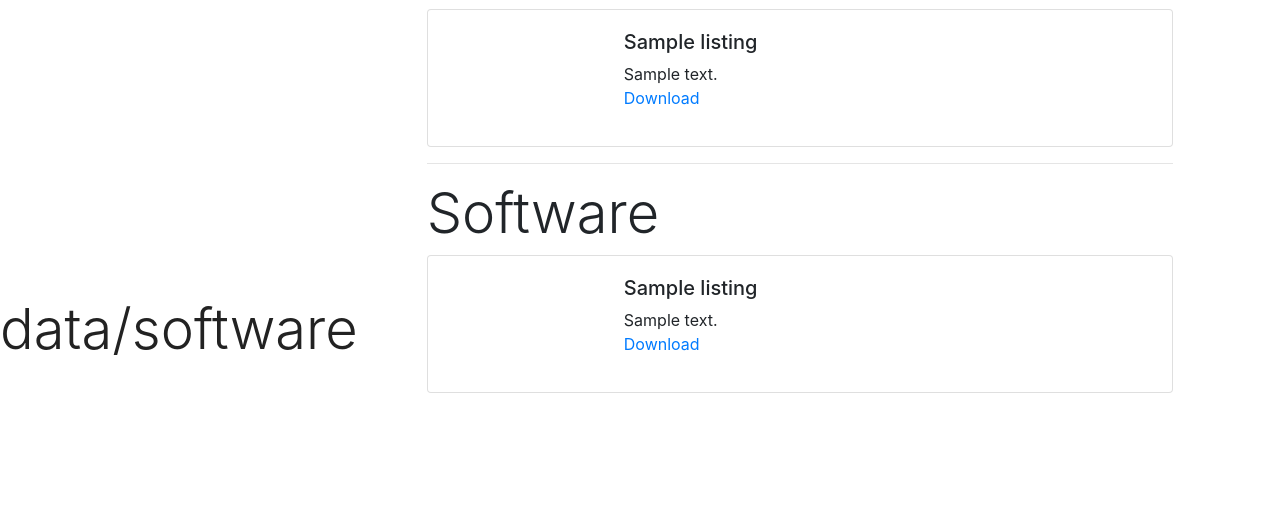
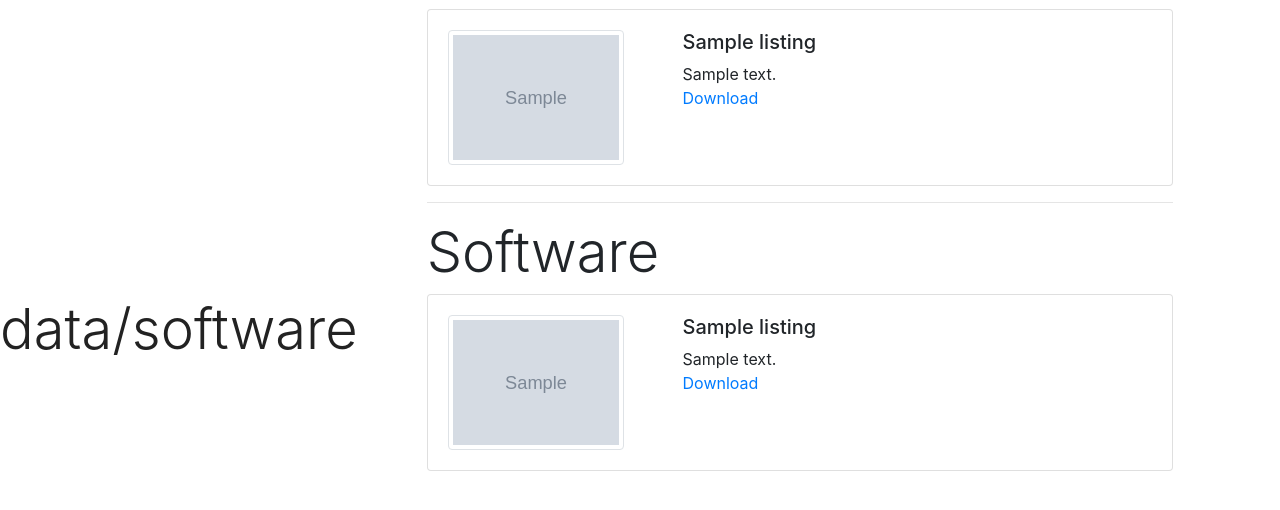
Before and after one commit to vanandrew/web-common, a Django app: page /data_software in a window 1280 px wide. Shown: the part 66-576 px from the top of the page. Run offline with Django 3.2, Linux system fonts and the light colour scheme; tables that the repository leaves empty hold one stand-in row (values such as "Sample post"); grey boxes marked "Sample" are stand-in pictures; some libraries are stand-ins or nearby versions.

Commit message:
fix image/link tags in software/data page

```diff
--- a/common/templates/common/data_software.html
+++ b/common/templates/common/data_software.html
@@ -21,16 +21,16 @@
                         <div class="card-body">
                             <div class="row no-gutters">
                                 <div class="col-3">
-                                    {% if item.photo %}
-                                    <a href="{{ item.link.url }}"><img class="img-fluid img-thumbnail" src="{{ item.image.url }}"></a>
+                                    {% if item.image %}
+                                    <a href="{{ item.link }}"><img class="img-fluid img-thumbnail" src="{{ item.image.url }}"></a>
                                     {% endif %}
                                 </div>
-                                <div class="col-9">
+                                <div class="col-8 offset-1">
                                     <h5>{{ item.title }}</h5>
                                     {% autoescape off %}
                                     {{ item.description }}
                                     {% endautoescape %}
-                                    <p><a href="{{ item.link.url }}">Download</a><p>
+                                    <p><a href="{{ item.link }}">Download</a><p>
                                 </div>
                             </div>
                         </div>
@@ -50,16 +50,16 @@
                         <div class="card-body">
                             <div class="row no-gutters">
                                 <div class="col-3">
-                                    {% if item.photo %}
-                                    <a href="{{ item.link.url }}"><img class="img-fluid img-thumbnail" src="{{ item.image.url }}"></a>
+                                    {% if item.image %}
+                                    <a href="{{ item.link }}"><img class="img-fluid img-thumbnail" src="{{ item.image.url }}"></a>
                                     {% endif %}
                                 </div>
-                                <div class="col-9">
+                                <div class="col-8 offset-1">
                                     <h5>{{ item.title }}</h5>
                                     {% autoescape off %}
                                     {{ item.description }}
                                     {% endautoescape %}
-                                    <p><a href="{{ item.link.url }}">Download</a><p>
+                                    <p><a href="{{ item.link }}">Download</a><p>
                                 </div>
                             </div>
                         </div>
```
